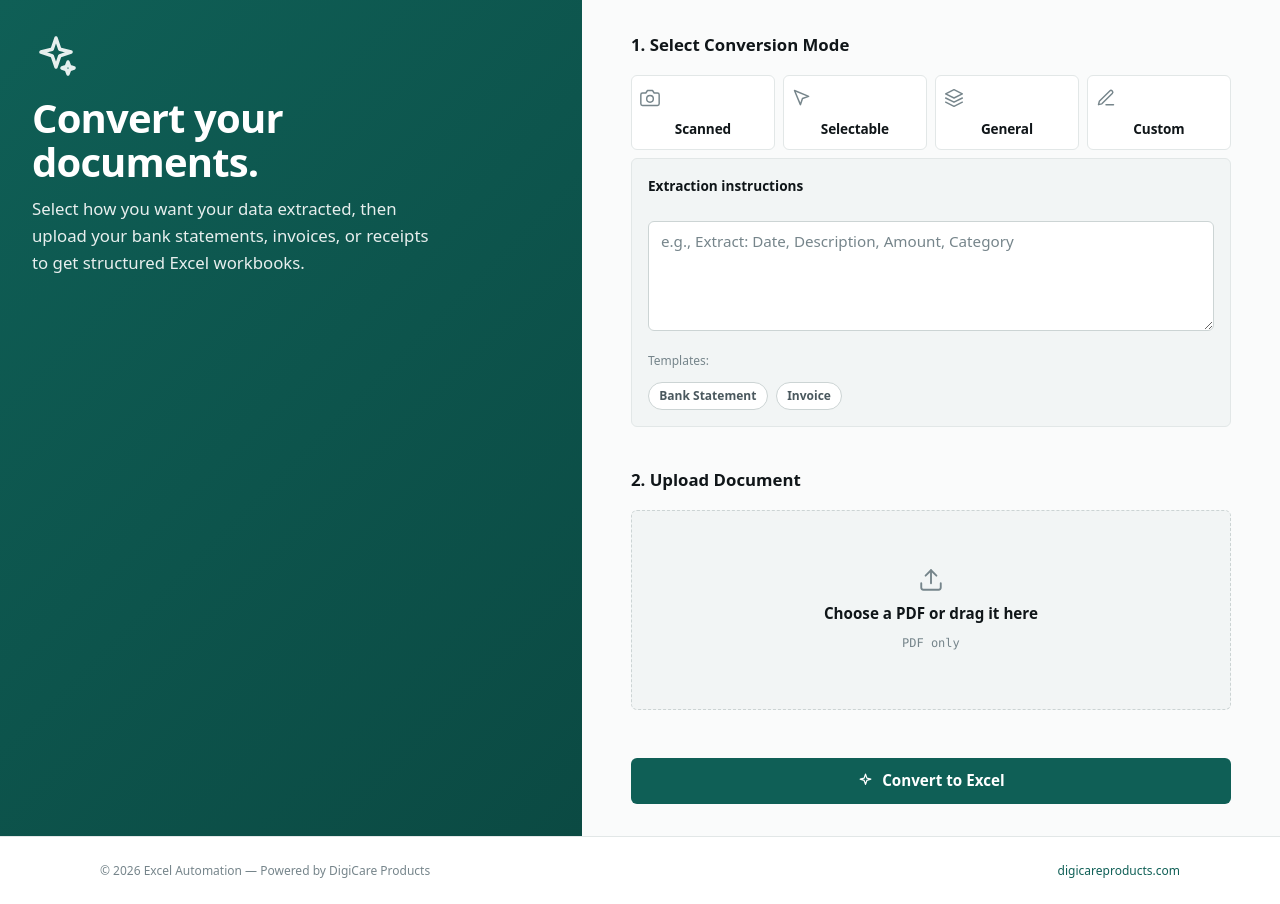
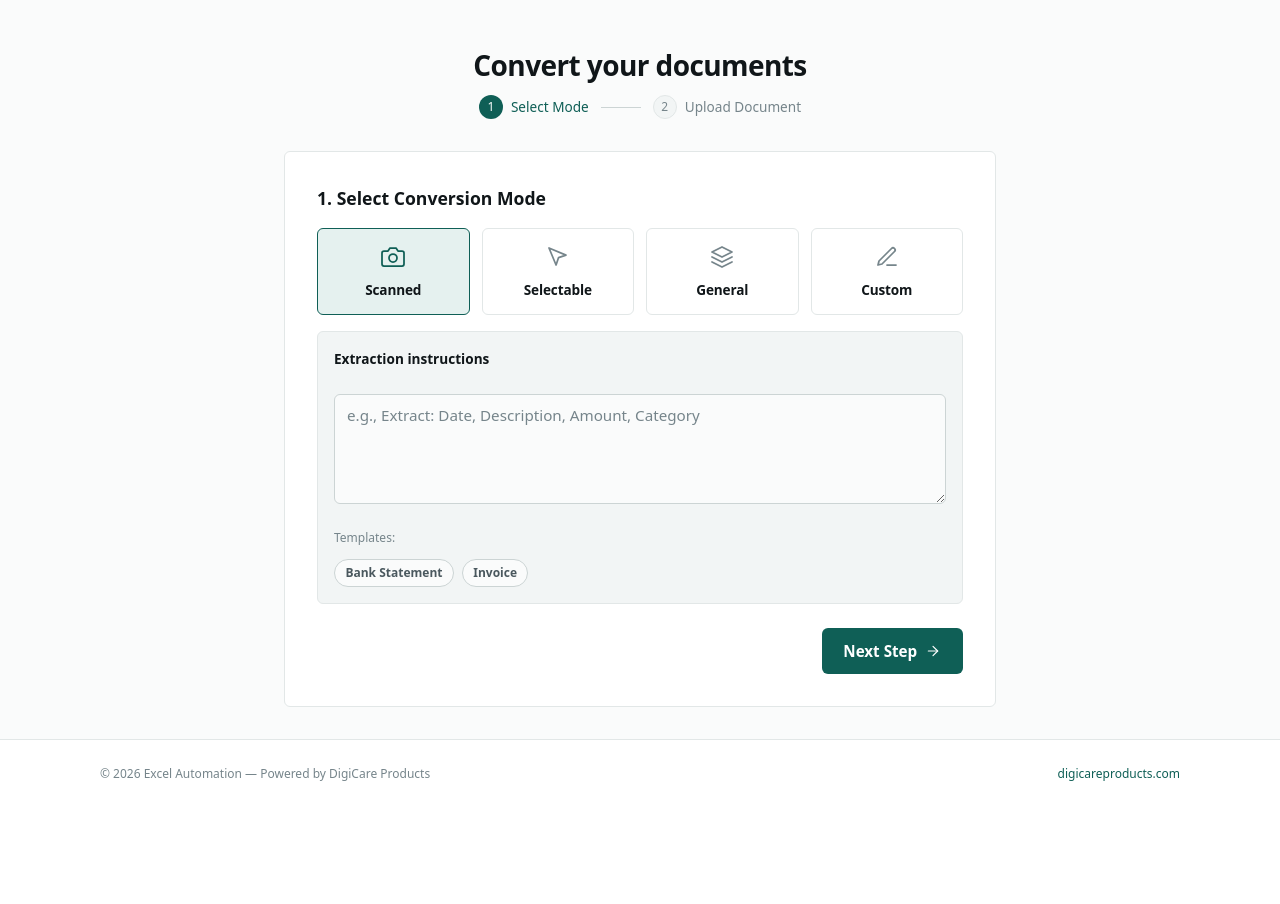
Before and after one commit to DigicareHouseCode/pdf_converter_app, a Flask app: page /app in a window 1280 px wide. Shown: the part 56-960 px from the top of the page. After the commit the page ends 837 px from the top, so only its background shows below. Run offline with Flask 3, Linux system fonts and the light colour scheme; a user stored in the database is signed in; tables that the repository leaves empty hold one stand-in row (values such as "Sample post"); grey boxes marked "Sample" are stand-in pictures; parts of the project's set-up code (start-up, migrations or seed data) failed here and were passed over; some libraries are stand-ins or nearby versions.

Commit message:
feat(ui): add multi-step wizard timeline header to document conversion form
- Introduce step 1 (Select Mode) and step 2 (Upload Document) wizard timeline.
- Add step progression badges and header indicators to guide users.

```diff
--- a/templates/index.html
+++ b/templates/index.html
@@ -2,87 +2,89 @@
 {% from "_icons.html" import icon %}
 
 {% block title %}Convert a PDF — Excel Automation{% endblock %}
-{% block body %}
+{% block container_class %}container--mid{% endblock %}
+
+{% block content %}
 {% set limit_reached = not is_pro and conversion_count >= conversion_limit %}
 
-<main class="auth-layout" style="background: var(--bg);">
-    <div class="auth-brand" style="align-items: flex-start; text-align: left; padding: var(--s6);">
-        <div style="margin-bottom: auto;">
-            {{ icon('sparkle', 48) }}
-            <h1 style="margin-top: var(--s4); margin-bottom: var(--s3); font-size: 2.5rem; line-height: 1.1;">Convert your<br>documents.</h1>
-            <p style="font-size: var(--fs-md); max-width: 400px; opacity: 0.9; margin-bottom: var(--s6);">
-                Select how you want your data extracted, then upload your bank statements, invoices, or receipts to get structured Excel workbooks.
-            </p>
+<!-- Wizard Header / Timeline -->
+<div class="wizard-header" style="margin-top: var(--s4); margin-bottom: var(--s6); text-align: center;">
+    <h1 style="font-size: var(--fs-xl); margin-bottom: var(--s3);">Convert your documents</h1>
+    <div class="wizard-timeline" style="display: flex; align-items: center; justify-content: center; gap: var(--s3); font-size: var(--fs-sm); font-weight: 500;">
+        <div id="step1-indicator" style="display: flex; align-items: center; gap: var(--s2); color: var(--accent);">
+            <div style="width: 24px; height: 24px; border-radius: 50%; background: var(--accent); color: white; display: flex; align-items: center; justify-content: center; font-size: 0.75rem;">1</div>
+            <span>Select Mode</span>
+        </div>
+        <div style="height: 1px; width: 40px; background: var(--border-strong);"></div>
+        <div id="step2-indicator" style="display: flex; align-items: center; gap: var(--s2); color: var(--text-3);">
+            <div style="width: 24px; height: 24px; border-radius: 50%; background: var(--surface-2); border: 1px solid var(--border); display: flex; align-items: center; justify-content: center; font-size: 0.75rem;">2</div>
+            <span>Upload Document</span>
+        </div>
+    </div>
+</div>
 
+<div class="card upload-card stack" style="padding: var(--s6);">
     <!-- Usage Banner -->
     {% if not is_pro %}
-            <div style="background: rgba(0,0,0,0.15); border: 1px solid rgba(255,255,255,0.1); border-radius: var(--radius); padding: var(--s4); max-width: 400px;">
-                <div style="display: flex; align-items: center; justify-content: space-between; margin-bottom: var(--s2);">
-                    <span style="font-weight: 600; font-size: var(--fs-sm);">Free Plan Usage</span>
-                    <span style="font-family: var(--mono); font-size: var(--fs-sm);">{{ conversion_count }} / {{ conversion_limit }}</span>
+    <div class="usage-banner" style="background: var(--bg-2); border-radius: var(--radius-sm); padding: var(--s3); display: flex; align-items: center; justify-content: space-between; font-size: var(--fs-sm); margin-bottom: var(--s4);">
+        <div style="display: flex; align-items: center; gap: var(--s2);">
+            {{ icon('info', 16) }}
+            <span><strong>Free Plan:</strong> {{ conversion_count }} / {{ conversion_limit }} conversions used. (First {{ free_page_limit }} pages only)</span>
         </div>
-                <div style="background: rgba(0,0,0,0.3); height: 4px; border-radius: 2px; margin-bottom: var(--s3); overflow: hidden;">
-                    {% set pct = (conversion_count / conversion_limit * 100) if conversion_limit > 0 else 0 %}
-                    <div style="background: var(--on-accent); height: 100%; width: {{ [pct, 100]|min }}%;"></div>
-                </div>
-                <p style="font-size: var(--fs-xs); opacity: 0.8; margin-bottom: var(--s3);">Reads first {{ free_page_limit }} pages.</p>
-                <a href="{{ url_for('cart') }}" class="btn btn--sm" style="background: white; color: var(--accent); border: none;">Upgrade to Pro</a>
+        <a href="{{ url_for('cart') }}" class="btn btn--secondary btn--sm">Upgrade</a>
     </div>
     {% endif %}
 
     {% if limit_reached %}
-            <div style="background: #ef4444; color: white; border-radius: var(--radius); padding: var(--s3); max-width: 400px; margin-top: var(--s3); font-size: var(--fs-sm); display: flex; gap: var(--s2);">
-                {{ icon('alert', 16) }} Limit reached. Upgrade to continue.
+    <div class="alert alert-warning" role="status" style="margin-bottom: var(--s4);">
+        {{ icon('alert', 16) }}
+        <span>You have used all {{ conversion_limit }} free conversions. Upgrade to continue converting.</span>
     </div>
     {% endif %}
-        </div>
-    </div>
 
-    <div class="auth-form-wrapper" style="align-items: flex-start; padding: var(--s6); overflow-y: auto;">
-        <div style="width: 100%; max-width: 600px; margin: 0 auto;">
-
-            <form id="uploadForm" class="stack" action="{{ url_for('upload_file') }}" method="post"
+    <form id="uploadForm" action="{{ url_for('upload_file') }}" method="post"
           enctype="multipart/form-data"
           data-max-checks="{{ max_check_files }}">
         <input type="hidden" name="csrf_token" value="{{ csrf_token() }}">
 
-                <!-- STEP 1: Conversion Mode (Now Above File Input) -->
+        <!-- STEP 1: Conversion Mode -->
+        <div id="wizard-step-1" class="wizard-step">
             <fieldset style="border:0; padding: 0;">
-                    <legend class="field-label" style="font-size: var(--fs-md); margin-bottom: var(--s4);">
+                <legend class="field-label" style="font-size: 1.1rem; margin-bottom: var(--s4);">
                     1. Select Conversion Mode
                 </legend>
 
-                    <div class="option-cards" style="grid-template-columns: repeat(auto-fit, minmax(110px, 1fr)); gap: var(--s2);">
+                <div class="option-cards" style="grid-template-columns: repeat(auto-fit, minmax(120px, 1fr));">
                     <label class="option-card {% if not is_pro %}pro-locked{% endif %}">
-                            <input type="radio" name="conversion_type" value="scanned" required {% if not is_pro %}disabled{% endif %}>
-                            <span class="card-content" style="padding: var(--s3) var(--s2); text-align: center;">
-                                {% if not is_pro %}<span class="pro-badge" style="top: 4px; right: 4px;">Pro</span>{% endif %}
-                                {{ icon('camera', 20) }}
+                        <input type="radio" name="conversion_type" value="scanned" required {% if not is_pro %}disabled{% endif %} checked>
+                        <span class="card-content" style="align-items: center; text-align: center;">
+                            {% if not is_pro %}<span class="pro-badge">Pro</span>{% endif %}
+                            {{ icon('camera', 24) }}
                             <h4 style="margin-top: 4px;">Scanned</h4>
                         </span>
                     </label>
 
                     <label class="option-card">
                         <input type="radio" name="conversion_type" value="selectable" required>
-                            <span class="card-content" style="padding: var(--s3) var(--s2); text-align: center;">
-                                {{ icon('cursor', 20) }}
+                        <span class="card-content" style="align-items: center; text-align: center;">
+                            {{ icon('cursor', 24) }}
                             <h4 style="margin-top: 4px;">Selectable</h4>
                         </span>
                     </label>
 
                     <label class="option-card">
                         <input type="radio" name="conversion_type" value="general" required>
-                            <span class="card-content" style="padding: var(--s3) var(--s2); text-align: center;">
-                                {{ icon('layers', 20) }}
+                        <span class="card-content" style="align-items: center; text-align: center;">
+                            {{ icon('layers', 24) }}
                             <h4 style="margin-top: 4px;">General</h4>
                         </span>
                     </label>
 
                     <label class="option-card {% if not is_pro %}pro-locked{% endif %}">
                         <input type="radio" name="conversion_type" value="custom" id="customRadio" required {% if not is_pro %}disabled{% endif %}>
-                            <span class="card-content" style="padding: var(--s3) var(--s2); text-align: center;">
-                                {% if not is_pro %}<span class="pro-badge" style="top: 4px; right: 4px;">Pro</span>{% endif %}
-                                {{ icon('edit', 20) }}
+                        <span class="card-content" style="align-items: center; text-align: center;">
+                            {% if not is_pro %}<span class="pro-badge">Pro</span>{% endif %}
+                            {{ icon('edit', 24) }}
                             <h4 style="margin-top: 4px;">Custom</h4>
                         </span>
                     </label>
@@ -90,8 +92,8 @@
                     {% if checks_enabled %}
                     <label class="option-card">
                         <input type="radio" name="conversion_type" value="checks" id="checksRadio" required>
-                            <span class="card-content" style="padding: var(--s3) var(--s2); text-align: center;">
-                                {{ icon('receipt', 20) }}
+                        <span class="card-content" style="align-items: center; text-align: center;">
+                            {{ icon('receipt', 24) }}
                             <h4 style="margin-top: 4px;">Checks</h4>
                         </span>
                     </label>
@@ -99,37 +101,46 @@
                 </div>
             </fieldset>
 
-                <!-- Custom instructions (Hidden by default) -->
-                <div id="customPromptSection" class="custom-prompt-section" hidden style="background: var(--surface-2); padding: var(--s4); border-radius: var(--radius); margin-top: -1rem;">
+            <!-- Custom instructions -->
+            <div id="customPromptSection" class="custom-prompt-section" hidden style="margin-top: var(--s4); background: var(--surface-2); padding: var(--s4); border-radius: var(--radius);">
                 <label class="field-label" for="customPrompt">Extraction instructions</label>
                 <textarea id="customPrompt" name="custom_prompt" rows="3"
-                              placeholder="e.g., Extract: Date, Description, Amount, Category" style="margin-bottom: var(--s2);"></textarea>
+                          placeholder="e.g., Extract: Date, Description, Amount, Category" style="margin-bottom: var(--s3); background: var(--bg);"></textarea>
 
                 <div class="stack-sm">
                     <span class="field-hint">Templates:</span>
                     <div class="example-buttons" style="display: flex; gap: var(--s2); flex-wrap: wrap;">
-                            <button type="button" class="btn btn--secondary btn--sm example-btn" data-prompt="Extract: Date, Description, Amount, Category, Account">Bank Statement</button>
-                            <button type="button" class="btn btn--secondary btn--sm example-btn" data-prompt="Extract: Invoice #, Date, Customer, Item, Quantity, Unit Price, Total">Invoice</button>
+                        <button type="button" class="btn btn--secondary btn--sm example-btn" style="background: var(--bg);" data-prompt="Extract: Date, Description, Amount, Category, Account">Bank Statement</button>
+                        <button type="button" class="btn btn--secondary btn--sm example-btn" style="background: var(--bg);" data-prompt="Extract: Invoice #, Date, Customer, Item, Quantity, Unit Price, Total">Invoice</button>
                     </div>
                 </div>
             </div>
 
-                <!-- STEP 2: File Upload -->
-                <div style="margin-top: var(--s4);">
-                    <label class="field-label" style="font-size: var(--fs-md); margin-bottom: var(--s4);">
+            <div style="margin-top: var(--s5); text-align: right;">
+                <button type="button" class="btn btn--primary btn--lg" id="btnNextStep">
+                    Next Step {{ icon('arrow-right', 16) }}
+                </button>
+            </div>
+        </div>
+
+        <!-- STEP 2: File Upload (Hidden initially) -->
+        <div id="wizard-step-2" class="wizard-step" hidden>
+            <div style="margin-bottom: var(--s4);">
+                <label class="field-label" style="font-size: 1.1rem; margin-bottom: var(--s4);">
                     2. Upload Document
                 </label>
 
                 <div class="file-input-container">
                     <input type="file" id="fileInput" name="file" accept=".pdf" required>
-                        <label for="fileInput" class="file-input-label" style="min-height: 200px; background: var(--surface-2); border-style: dashed;">
+                    <label for="fileInput" class="file-input-label" style="min-height: 220px; background: var(--surface-2); border-style: dashed; border-width: 2px;">
                         {{ icon('upload', 40) }}
-                            <span class="file-text" style="font-size: var(--fs-md); font-weight: 500; margin-top: var(--s2);">Click or drag a PDF here</span>
+                        <span class="file-text" style="font-size: var(--fs-md); font-weight: 500; margin-top: var(--s2);">Choose check images or a PDF</span>
+                        <span class="file-size" style="margin-top: var(--s1);">PNG, JPG, GIF, TIFF or PDF — several at once</span>
                     </label>
 
                     {% if checks_enabled %}
                     <input type="file" id="folderInput" webkitdirectory directory multiple hidden>
-                        <div class="upload-extra" id="uploadExtra" hidden style="margin-top: var(--s3);">
+                    <div class="upload-extra" id="uploadExtra" hidden style="margin-top: var(--s4);">
                         <button type="button" class="btn btn--secondary" id="folderBtn">
                             {{ icon('layers', 16) }} Upload a folder instead
                         </button>
@@ -139,15 +150,19 @@
                 </div>
             </div>
 
-                <button type="submit" class="btn btn--primary btn--lg btn--block" id="convertBtn"
-                        style="margin-top: var(--s5);"
+            <div style="display: flex; gap: var(--s3); margin-top: var(--s5);">
+                <button type="button" class="btn btn--secondary btn--lg" id="btnPrevStep">
+                    {{ icon('arrow-left', 16) }} Back
+                </button>
+                <button type="submit" class="btn btn--primary btn--lg" style="flex: 1;" id="convertBtn"
                         {% if limit_reached %}disabled{% endif %}>
                     {% if limit_reached %}
                     Free limit reached — Upgrade required
                     {% else %}
-                    Convert to Excel {{ icon('arrow-right', 17) }}
+                    {{ icon('sparkle', 16) }} Extract to Excel
                     {% endif %}
                 </button>
+            </div>
 
             <!-- Progress -->
             <div id="processingMessage" class="processing-panel" aria-live="polite" style="margin-top: var(--s4);">
@@ -164,8 +179,52 @@
                     <span id="mainSubStatusText">Starting…</span>
                 </div>
             </div>
+        </div>
     </form>
 </div>
-    </div>
-</main>
+
+<script>
+document.addEventListener('DOMContentLoaded', () => {
+    const btnNext = document.getElementById('btnNextStep');
+    const btnPrev = document.getElementById('btnPrevStep');
+    const step1 = document.getElementById('wizard-step-1');
+    const step2 = document.getElementById('wizard-step-2');
+    const ind1 = document.getElementById('step1-indicator');
+    const ind2 = document.getElementById('step2-indicator');
+
+    if(btnNext && btnPrev) {
+        btnNext.addEventListener('click', () => {
+            step1.hidden = true;
+            step2.hidden = false;
+
+            // Update indicators
+            ind1.style.color = 'var(--text-3)';
+            ind1.querySelector('div').style.background = 'var(--surface-2)';
+            ind1.querySelector('div').style.color = 'inherit';
+            ind1.querySelector('div').style.borderColor = 'var(--border)';
+
+            ind2.style.color = 'var(--accent)';
+            ind2.querySelector('div').style.background = 'var(--accent)';
+            ind2.querySelector('div').style.color = 'white';
+            ind2.querySelector('div').style.borderColor = 'transparent';
+        });
+
+        btnPrev.addEventListener('click', () => {
+            step2.hidden = true;
+            step1.hidden = false;
+
+            // Update indicators
+            ind2.style.color = 'var(--text-3)';
+            ind2.querySelector('div').style.background = 'var(--surface-2)';
+            ind2.querySelector('div').style.color = 'inherit';
+            ind2.querySelector('div').style.borderColor = 'var(--border)';
+
+            ind1.style.color = 'var(--accent)';
+            ind1.querySelector('div').style.background = 'var(--accent)';
+            ind1.querySelector('div').style.color = 'white';
+            ind1.querySelector('div').style.borderColor = 'transparent';
+        });
+    }
+});
+</script>
 {% endblock %}
```
Lines whose indentation alone changed are shown as unchanged.
